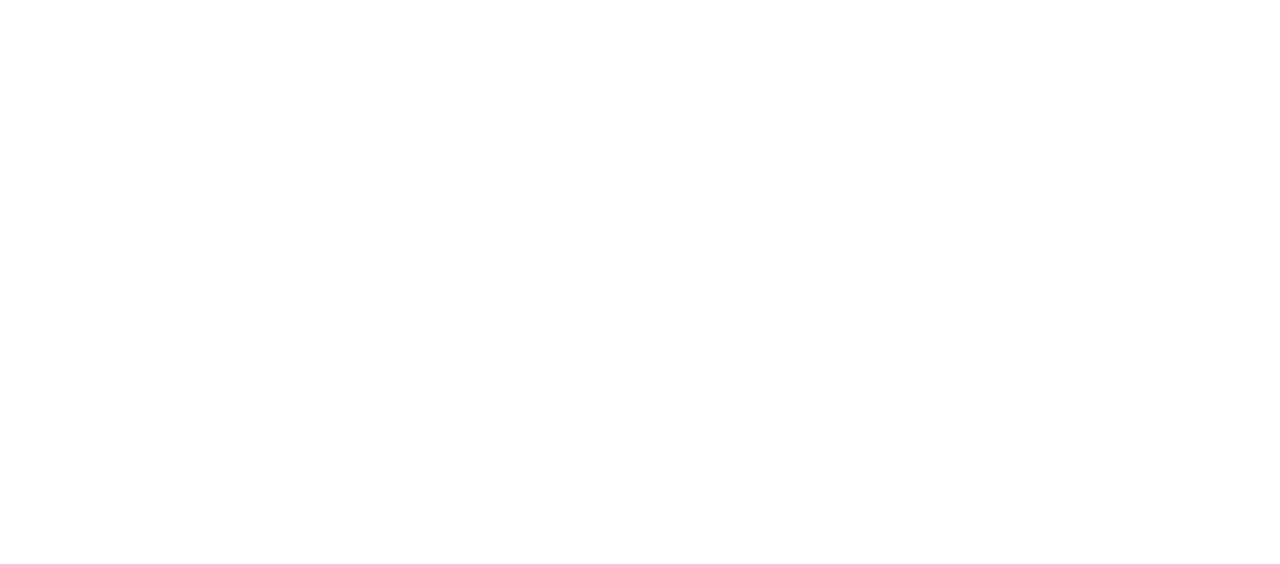
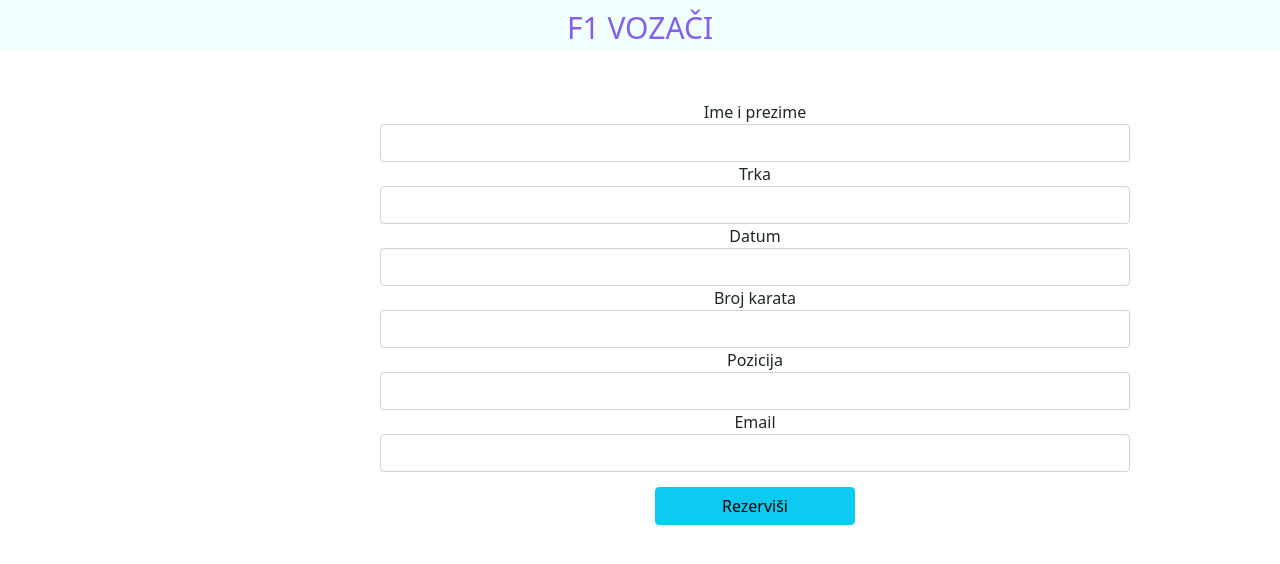
Before and after one commit to lukaradojevic/VozaciReact, a React (Create React App) app: page /rezervacija in a window 1280 px wide. Before the commit this address had no page. Shown: the top 564 px of the page. Built offline with nearby package versions, Linux system fonts and the light colour scheme.

Commit message:
Nova stranica Rezervacija na kojoj je forma za rezervaciju karata za F1 trku

```diff
--- a/src/App.css
+++ b/src/App.css
@@ -43,7 +43,7 @@
   background-color:azure;
 }
 
-a {
+nav a {
   font-size: 30px;
   text-decoration: none;
   color: #8461ec;
@@ -69,3 +69,14 @@
   margin-left: 200px;
   margin-top: 50px;
 }
+
+#formarezervacija{
+  width: 750px;
+  margin-top: 50px;
+  margin-left: 380px;
+}
+
+#btnrezervisi{
+  margin-top: 15px;
+  width: 200px;
+}
--- a/src/App.js
+++ b/src/App.js
@@ -2,6 +2,7 @@
 import './App.css';
 import { BrowserRouter as Router, Routes, Route } from 'react-router-dom';
 import VozaciHome from './strane/VozaciHome';
+import Rezervacija from './strane/Rezervacija';
 
 
 function App() {
@@ -10,6 +11,7 @@
        <Router>
         <Routes>
         <Route path="/" element={<VozaciHome />} />
+        <Route path="/rezervacija" element={<Rezervacija />} />
         </Routes>
       </Router>
     </div>
--- /dev/null
+++ b/src/komponente/FormaRezervacija.js
@@ -0,0 +1,75 @@
+import {useState} from 'react'
+import NavBar from './NavBar';
+
+function FormaRezervacija(){
+
+    const [rezervacija, setRezervacija] = useState({
+        imePrezime: '',
+        trka: '',
+        datum: '',
+        brojKarata: '',
+        pozicija: '',
+        email: ''
+    });
+
+    function postaviImePrezime(e){
+        setRezervacija({...rezervacija, imePrezime: e.target.value});
+    }
+
+    function postaviTrku(e){
+        setRezervacija({...rezervacija, trka: e.target.value});
+    }
+
+    function postaviDatum(e){
+        setRezervacija({...rezervacija, datum: e.target.value});
+    }
+
+    function postaviBrojKarata(e){
+        setRezervacija({...rezervacija, brojKarata: e.target.value});
+    }
+
+    function postaviPoziciju(e){
+        setRezervacija({...rezervacija, pozicija: e.target.value});
+    }
+
+    function postaviEmail(e){
+        setRezervacija({...rezervacija, email: e.target.value});
+    }
+
+
+
+    return (
+        <div>
+
+            <NavBar />
+
+          <form id="formarezervacija">
+
+                    <label>Ime i prezime </label>
+                    <input type="text" className="form-control" onChange={postaviImePrezime} value={rezervacija.imePrezime}/>
+
+                    <label>Trka </label>
+                    <input type="text" className="form-control" onChange={postaviTrku} value={rezervacija.trka}/>
+
+                    <label>Datum </label>
+                    <input type="text" className="form-control" onChange={postaviDatum} value={rezervacija.datum}/>
+
+                    <label>Broj karata </label>
+                    <input type="number" className="form-control" onChange={postaviBrojKarata} value={rezervacija.brojKarata}/>
+
+                    <label>Pozicija </label>
+                    <input type="text" className="form-control" onChange={postaviPoziciju} value={rezervacija.pozicija}/>
+
+                    <label>Email</label>
+                    <input type="text" className="form-control" onChange={postaviEmail} value={rezervacija.email}/>
+
+                    <button type="submit" className="btn btn-info" id="btnrezervisi">Rezerviši</button>
+
+
+            </form>
+
+        </div>
+    )
+}
+
+export default FormaRezervacija;
--- /dev/null
+++ b/src/strane/Rezervacija.js
@@ -0,0 +1,11 @@
+import FormaRezervacija from "../komponente/FormaRezervacija";
+
+function Rezervacija(){
+    return (
+        <div>
+            <FormaRezervacija />
+        </div>
+    )
+}
+
+export default Rezervacija;
```
